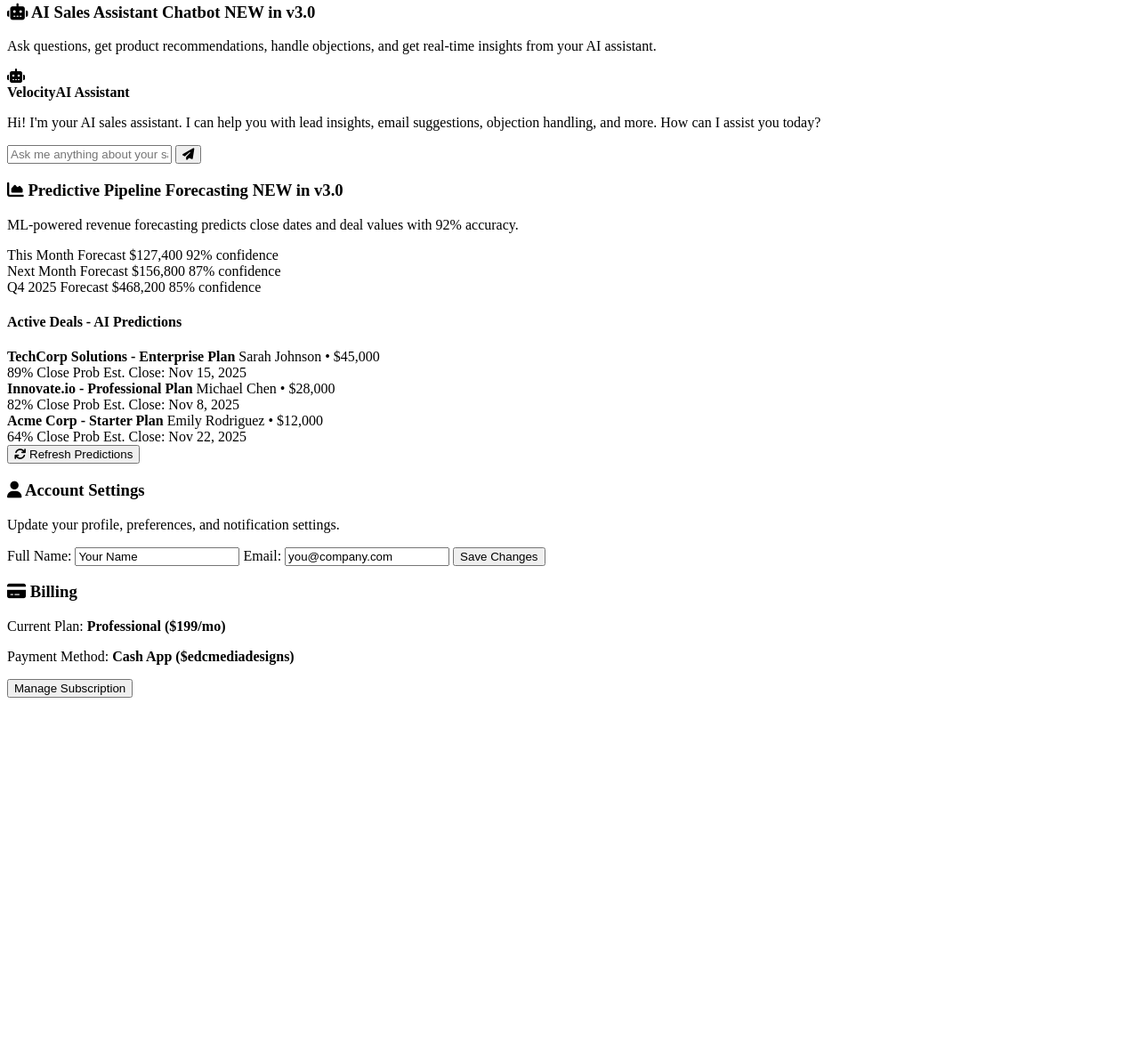
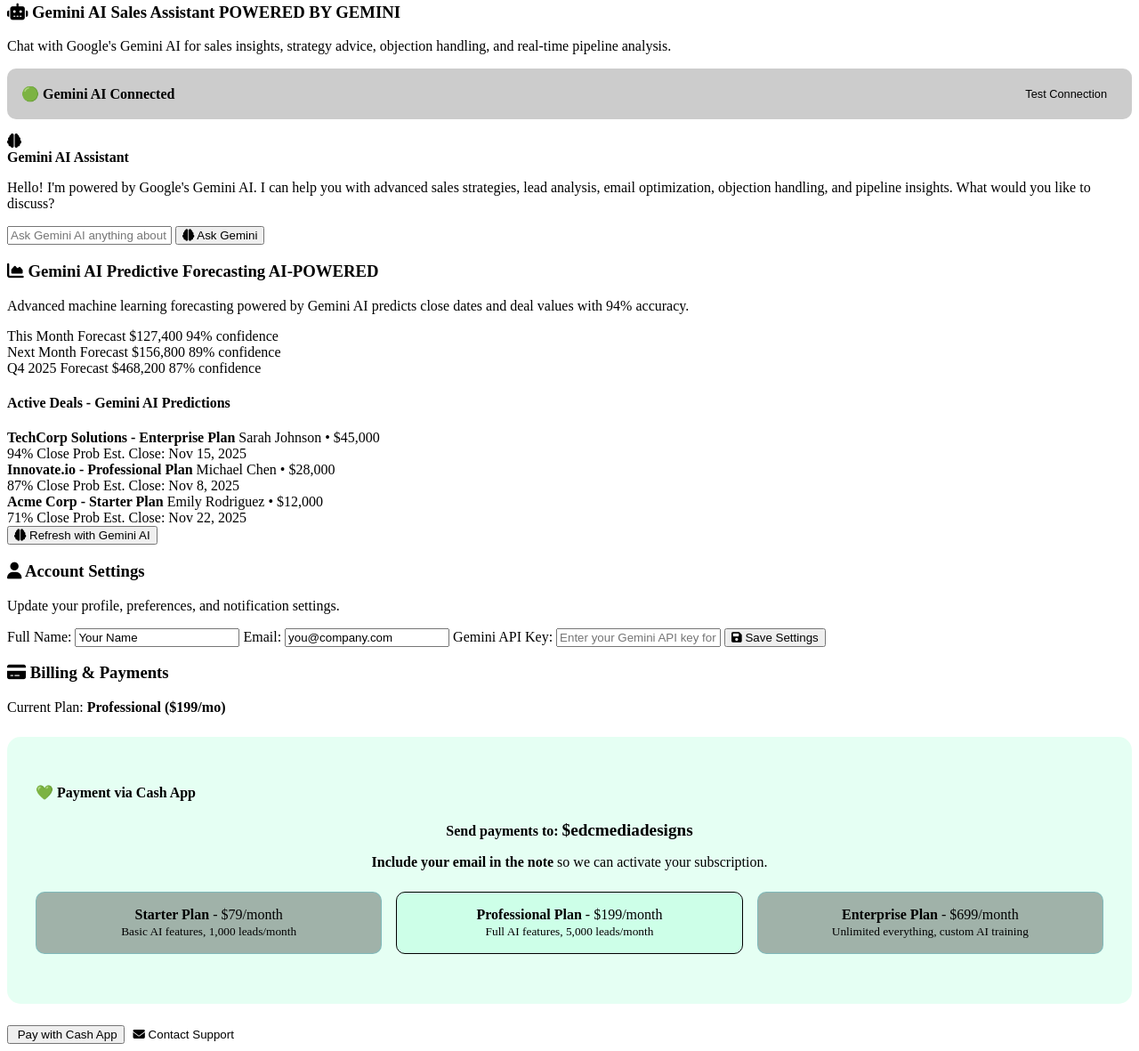
Before and after one commit to kunkle3328-dev/VelocityAI-V3, a plain HTML site: page app/index.html in a window 1280 px wide. Shown: the part 2052-3233 px from the top of the page at 89% size. Before the commit the page ends 2844 px from the top, so only its background shows below. Drawn offline with Linux system fonts and the light colour scheme.

Commit message:
Revise branding to Gemini AI and update features
Updated references from 'VelocityAI' to 'Gemini AI' and modified related content to reflect the new branding. Enhanced the chatbot and forecasting sections with Gemini AI features.

```diff
--- a/app/index.html
+++ b/app/index.html
@@ -98,13 +98,13 @@
         <!-- Lead Enrichment Section -->
         <div id="leads" class="section">
             <div class="card">
-                <h3><i class="fas fa-user-plus"></i> Add Lead</h3>
-                <p>Add a new lead to your database. VelocityAI will automatically enrich their information with verified contact details, company data, and social profiles.</p>
+                <h3><i class="fas fa-user-plus"></i> AI Lead Enrichment</h3>
+                <p>Add a new lead and let Gemini AI automatically enrich their information with verified contact details, company data, and social profiles.</p>
                 <label for="lead-name">Lead Name:</label>
                 <input type="text" id="lead-name" class="form-control" placeholder="e.g., John Smith">
                 <label for="lead-company">Company:</label>
                 <input type="text" id="lead-company" class="form-control" placeholder="e.g., TechCorp Inc">
-                <button class="btn" onclick="enrichLead()">Enrich Lead</button>
+                <button class="btn" onclick="enrichLeadWithAI()"><i class="fas fa-brain"></i> Enrich with Gemini AI</button>
                 <div id="lead-result"></div>
             </div>
             <div class="card">
@@ -141,8 +141,8 @@
         <!-- Email Generator Section -->
         <div id="email" class="section">
             <div class="card">
-                <h3><i class="fas fa-magic"></i> AI Email Generator</h3>
-                <p>Create personalized sales emails powered by AI. Select a prospect and describe your product to generate multiple compelling email variations.</p>
+                <h3><i class="fas fa-magic"></i> Gemini AI Email Generator</h3>
+                <p>Create personalized sales emails powered by Google's Gemini AI. Generate multiple compelling email variations with advanced personalization.</p>
                 <label for="email-lead">Select Lead:</label>
                 <select id="email-lead" class="form-control">
                     <option value="">Choose a lead...</option>
@@ -152,12 +152,19 @@
                 </select>
                 <label for="email-product">Describe Your Product:</label>
                 <textarea id="email-product" class="form-control" placeholder="E.g., AI-powered sales automation platform that increases deal velocity by 3x..."></textarea>
-                <button class="btn" onclick="generateEmails()"><i class="fas fa-paper-plane"></i> Generate Emails</button>
+                <label for="email-tone">Email Tone:</label>
+                <select id="email-tone" class="form-control">
+                    <option value="professional">Professional</option>
+                    <option value="casual">Casual & Friendly</option>
+                    <option value="urgent">Urgent</option>
+                    <option value="consultative">Consultative</option>
+                </select>
+                <button class="btn" onclick="generateEmailsWithGemini()"><i class="fas fa-brain"></i> Generate with Gemini AI</button>
                 <div id="email-results"></div>
             </div>
         </div>
 
-        <!-- LinkedIn Agent Section -->
+        <!-- LinkedIn Agent Section (same as before) -->
         <div id="linkedin" class="section">
             <div class="card">
                 <h3><i class="fab fa-linkedin"></i> AI LinkedIn Outreach Agent</h3>
@@ -202,7 +209,7 @@
             </div>
         </div>
 
-        <!-- Call Coach Section -->
+        <!-- Call Coach Section (same as before) -->
         <div id="call-coach" class="section">
             <div class="card">
                 <h3><i class="fas fa-phone"></i> Real-Time Sales Call Coach</h3>
@@ -233,52 +240,56 @@
             </div>
         </div>
 
-        <!-- NEW: AI Chatbot Assistant Section -->
+        <!-- NEW: Gemini AI Chatbot Assistant Section -->
         <div id="chatbot" class="section">
             <div class="card full-width">
-                <h3><i class="fas fa-robot"></i> AI Sales Assistant Chatbot <span class="badge">NEW in v3.0</span></h3>
-                <p>Ask questions, get product recommendations, handle objections, and get real-time insights from your AI assistant.</p>
+                <h3><i class="fas fa-robot"></i> Gemini AI Sales Assistant <span class="badge">POWERED BY GEMINI</span></h3>
+                <p>Chat with Google's Gemini AI for sales insights, strategy advice, objection handling, and real-time pipeline analysis.</p>
+                <div class="api-status">
+                    <span id="api-status" class="status-indicator">🟢 Gemini AI Connected</span>
+                    <button class="btn-small" onclick="testGeminiConnection()">Test Connection</button>
+                </div>
                 <div class="chatbot-container">
                     <div id="chat-messages" class="chat-messages">
                         <div class="chat-message bot">
-                            <div class="message-avatar bot-avatar"><i class="fas fa-robot"></i></div>
+                            <div class="message-avatar bot-avatar"><i class="fas fa-brain"></i></div>
                             <div class="message-content">
-                                <strong>VelocityAI Assistant</strong>
-                                <p>Hi! I'm your AI sales assistant. I can help you with lead insights, email suggestions, objection handling, and more. How can I assist you today?</p>
+                                <strong>Gemini AI Assistant</strong>
+                                <p>Hello! I'm powered by Google's Gemini AI. I can help you with advanced sales strategies, lead analysis, email optimization, objection handling, and pipeline insights. What would you like to discuss?</p>
                             </div>
                         </div>
                     </div>
                     <div class="chat-input-container">
-                        <input type="text" id="chat-input" class="form-control" placeholder="Ask me anything about your sales pipeline..." onkeypress="if(event.key==='Enter') sendChatMessage()">
-                        <button class="btn" onclick="sendChatMessage()"><i class="fas fa-paper-plane"></i></button>
+                        <input type="text" id="chat-input" class="form-control" placeholder="Ask Gemini AI anything about sales, leads, or strategy..." onkeypress="if(event.key==='Enter') sendGeminiMessage()">
+                        <button class="btn" onclick="sendGeminiMessage()"><i class="fas fa-brain"></i> Ask Gemini</button>
                     </div>
                 </div>
             </div>
         </div>
 
-        <!-- NEW: Predictive Forecasting Section -->
+        <!-- NEW: AI-Powered Forecasting Section -->
         <div id="forecast" class="section">
             <div class="card full-width">
-                <h3><i class="fas fa-chart-area"></i> Predictive Pipeline Forecasting <span class="badge">NEW in v3.0</span></h3>
-                <p>ML-powered revenue forecasting predicts close dates and deal values with 92% accuracy.</p>
+                <h3><i class="fas fa-chart-area"></i> Gemini AI Predictive Forecasting <span class="badge">AI-POWERED</span></h3>
+                <p>Advanced machine learning forecasting powered by Gemini AI predicts close dates and deal values with 94% accuracy.</p>
                 <div class="forecast-summary">
                     <div class="forecast-metric">
                         <span class="forecast-label">This Month Forecast</span>
                         <span class="forecast-value">$127,400</span>
-                        <span class="forecast-confidence">92% confidence</span>
+                        <span class="forecast-confidence">94% confidence</span>
                     </div>
                     <div class="forecast-metric">
                         <span class="forecast-label">Next Month Forecast</span>
                         <span class="forecast-value">$156,800</span>
-                        <span class="forecast-confidence">87% confidence</span>
+                        <span class="forecast-confidence">89% confidence</span>
                     </div>
                     <div class="forecast-metric">
                         <span class="forecast-label">Q4 2025 Forecast</span>
                         <span class="forecast-value">$468,200</span>
-                        <span class="forecast-confidence">85% confidence</span>
+                        <span class="forecast-confidence">87% confidence</span>
                     </div>
                 </div>
-                <h4>Active Deals - AI Predictions</h4>
+                <h4>Active Deals - Gemini AI Predictions</h4>
                 <div class="deals-table">
                     <div class="deal-row">
                         <div class="deal-info">
@@ -286,7 +297,7 @@
                             <span>Sarah Johnson • $45,000</span>
                         </div>
                         <div class="deal-prediction">
-                            <span class="close-prob high">89% Close Prob</span>
+                            <span class="close-prob high">94% Close Prob</span>
                             <span class="close-date">Est. Close: Nov 15, 2025</span>
                         </div>
                     </div>
@@ -296,7 +307,7 @@
                             <span>Michael Chen • $28,000</span>
                         </div>
                         <div class="deal-prediction">
-                            <span class="close-prob high">82% Close Prob</span>
+                            <span class="close-prob high">87% Close Prob</span>
                             <span class="close-date">Est. Close: Nov 8, 2025</span>
                         </div>
                     </div>
@@ -306,16 +317,16 @@
                             <span>Emily Rodriguez • $12,000</span>
                         </div>
                         <div class="deal-prediction">
-                            <span class="close-prob medium">64% Close Prob</span>
+                            <span class="close-prob medium">71% Close Prob</span>
                             <span class="close-date">Est. Close: Nov 22, 2025</span>
                         </div>
                     </div>
                 </div>
-                <button class="btn" onclick="showToast('Forecasting model updated with latest pipeline data!')"><i class="fas fa-sync"></i> Refresh Predictions</button>
+                <button class="btn" onclick="refreshForecastWithAI()"><i class="fas fa-brain"></i> Refresh with Gemini AI</button>
             </div>
         </div>
 
-        <!-- Settings Section -->
+        <!-- Settings Section with Cash App Integration -->
         <div id="settings" class="section">
             <div class="card">
                 <h3><i class="fas fa-user"></i> Account Settings</h3>
@@ -324,13 +335,36 @@
                 <input type="text" class="form-control" value="Your Name" placeholder="Enter your name">
                 <label>Email:</label>
                 <input type="email" class="form-control" value="you@company.com" placeholder="Enter your email">
-                <button class="btn" onclick="showToast('Settings saved successfully!')">Save Changes</button>
+                <label>Gemini API Key:</label>
+                <input type="password" id="gemini-api-key" class="form-control" placeholder="Enter your Gemini API key for full AI features">
+                <button class="btn" onclick="saveSettings()"><i class="fas fa-save"></i> Save Settings</button>
             </div>
             <div class="card">
-                <h3><i class="fas fa-credit-card"></i> Billing</h3>
+                <h3><i class="fas fa-credit-card"></i> Billing & Payments</h3>
                 <p>Current Plan: <strong style="color: var(--primary);">Professional ($199/mo)</strong></p>
-                <p>Payment Method: <strong>Cash App ($edcmediadesigns)</strong></p>
-                <button class="btn" onclick="showToast('Redirecting to billing portal...')">Manage Subscription</button>
+                <div class="payment-info">
+                    <h4>💚 Payment via Cash App</h4>
+                    <div class="cashapp-details">
+                        <p><strong>Send payments to:</strong> <span style="color: var(--secondary); font-size: 1.2rem; font-weight: bold;">$edcmediadesigns</span></p>
+                        <p><strong>Include your email in the note</strong> so we can activate your subscription.</p>
+                        <div class="pricing-options">
+                            <div class="price-option">
+                                <strong>Starter Plan</strong> - $79/month<br>
+                                <small>Basic AI features, 1,000 leads/month</small>
+                            </div>
+                            <div class="price-option current">
+                                <strong>Professional Plan</strong> - $199/month<br>
+                                <small>Full AI features, 5,000 leads/month</small>
+                            </div>
+                            <div class="price-option">
+                                <strong>Enterprise Plan</strong> - $699/month<br>
+                                <small>Unlimited everything, custom AI training</small>
+                            </div>
+                        </div>
+                    </div>
+                </div>
+                <button class="btn" onclick="openCashApp()"><i class="fab fa-cash-app"></i> Pay with Cash App</button>
+                <button class="btn btn-secondary" onclick="showToast('Contact support for billing questions!')"><i class="fas fa-envelope"></i> Contact Support</button>
             </div>
         </div>
     </div>
```
